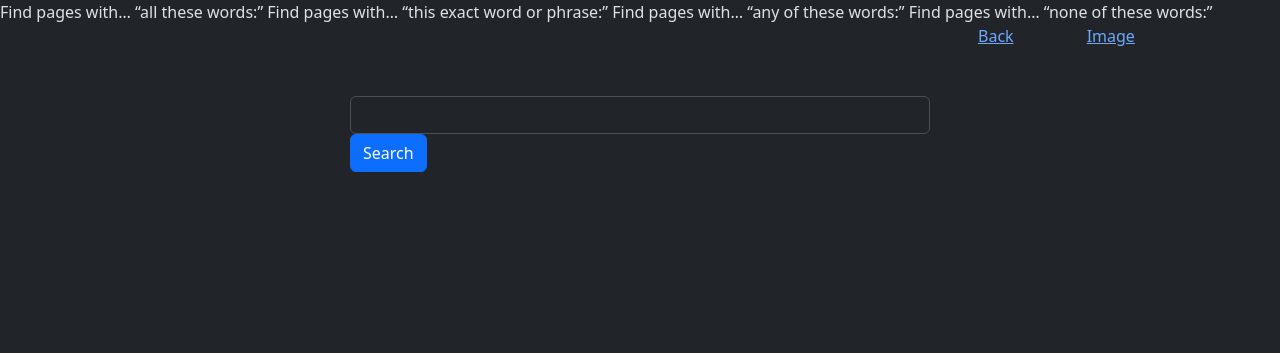
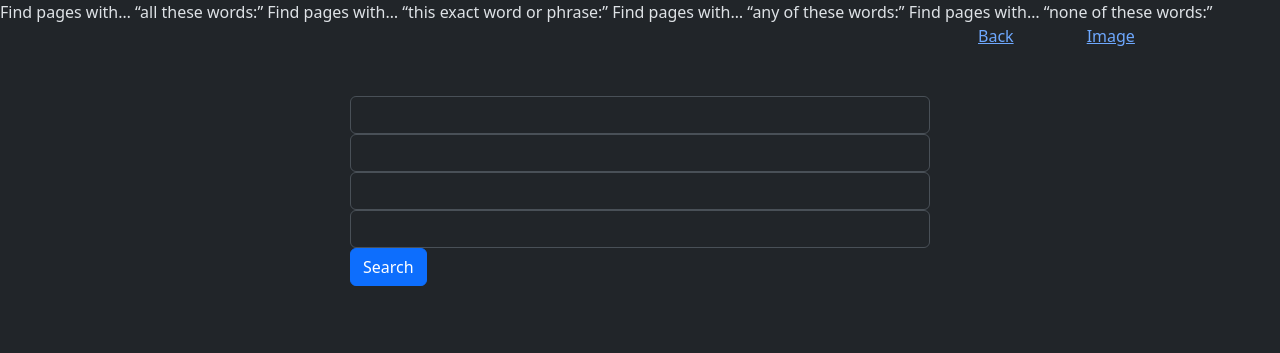
Before and after one commit to duanniten/project0, a plain HTML site: page advanced.html in a window 1280 px wide. Drawn offline with nearby package versions, Linux system fonts and the light colour scheme.

Commit message:
CHange advanced

```diff
--- a/advanced.html
+++ b/advanced.html
@@ -31,6 +31,9 @@ Find pages with… “none of these words:”
       <form action="https://google.com/search">
         <div class="mb-3">
           <input type="text" class="form-control" name='q'>
+          <input type="text" class="form-control" mame="q">
+          <input type="text" class="form-control" mame="q">
+          <input type="text" class="form-control" mame="q">
           <button type="submit" class="btn btn-primary" value="">Search</button>
         </div>
       </form>
```
